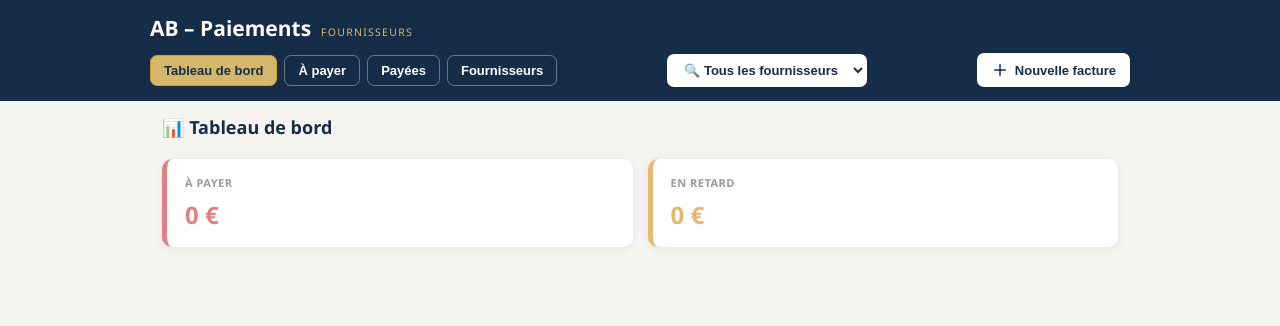
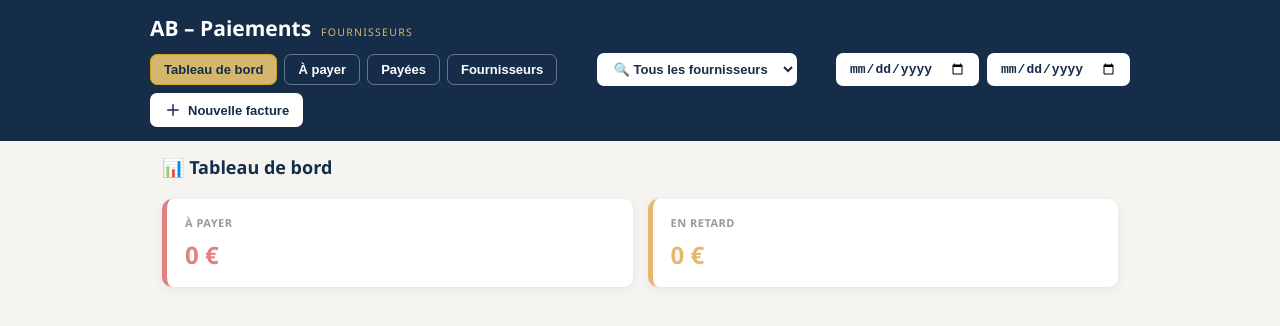
Before and after one commit to abrenov35/ab-facture, a React (Create React App) app: page / in a window 1280 px wide. Shown: the top 326 px of the page. Built offline with nearby package versions, Linux system fonts and the light colour scheme.

Commit message:
Ajouter filtres par période (de/à) - totaux et détails pour une plage de dates par fournisseur

```diff
--- a/src/AB_Paiements_FINAL.jsx
+++ b/src/AB_Paiements_FINAL.jsx
@@ -32,6 +32,8 @@ export default function ABPaiements() {
   const gs = useGoogleSheets();
   const [activeTab, setActiveTab] = useState('dashboard');
   const [fournisseurFiltre, setFournisseurFiltre] = useState('');
+  const [dateDebut, setDateDebut] = useState('');
+  const [dateFin, setDateFin] = useState('');
   const [factures, setFactures] = useState([]);
   const [fournisseurs, setFournisseurs] = useState([]);
   const [editingFacture, setEditingFacture] = useState(null);
@@ -92,6 +94,15 @@ export default function ABPaiements() {
   const facturesFiltrées = fournisseurFiltre
     ? factures.filter(f => f.fournisseur === fournisseurFiltre)
     : factures;
+
+  const facturesFiltreesPeriode = dateDebut && dateFin
+    ? facturesFiltrées.filter(f => {
+        const dateEch = new Date(f.dateEcheance);
+        const debut = new Date(dateDebut);
+        const fin = new Date(dateFin);
+        return dateEch >= debut && dateEch <= fin;
+      })
+    : facturesFiltrées;
 
   const handlePayer = (facture) => {
     setFactureToPay(facture);
@@ -246,6 +257,65 @@ export default function ABPaiements() {
               </select>
             </div>
 
+            {/* Filtres par période */}
+            <div style={{ display: 'flex', gap: '8px', alignItems: 'center', flexWrap: 'wrap' }}>
+              <input
+                type="date"
+                value={dateDebut}
+                onChange={(e) => setDateDebut(e.target.value)}
+                placeholder="De"
+                title="Date début"
+                style={{
+                  background: '#fff',
+                  color: '#162D49',
+                  border: '1px solid rgba(255,255,255,.35)',
+                  borderRadius: '7px',
+                  padding: '7px 12px',
+                  fontSize: '13px',
+                  fontWeight: 600,
+                  cursor: 'pointer',
+                  outline: 'none'
+                }}
+              />
+              <input
+                type="date"
+                value={dateFin}
+                onChange={(e) => setDateFin(e.target.value)}
+                placeholder="À"
+                title="Date fin"
+                style={{
+                  background: '#fff',
+                  color: '#162D49',
+                  border: '1px solid rgba(255,255,255,.35)',
+                  borderRadius: '7px',
+                  padding: '7px 12px',
+                  fontSize: '13px',
+                  fontWeight: 600,
+                  cursor: 'pointer',
+                  outline: 'none'
+                }}
+              />
+              {(dateDebut || dateFin) && (
+                <button
+                  onClick={() => { setDateDebut(''); setDateFin(''); }}
+                  title="Réinitialiser"
+                  style={{
+                    background: 'rgba(255,255,255,.2)',
+                    color: '#fff',
+                    border: '1px solid rgba(255,255,255,.35)',
+                    borderRadius: '7px',
+                    padding: '7px 12px',
+                    fontSize: '12px',
+                    fontWeight: 600,
+                    cursor: 'pointer',
+                    outline: 'none'
+                  }}
+                >
+                  ✕ Réinitialiser
+                </button>
+              )}
+            </div>
+
             {/* Bouton Nouvelle facture */}
             <button
               onClick={() => { setShowFormulaire(true); setEditingFacture(null); }}
@@ -321,6 +391,74 @@ export default function ABPaiements() {
               <StatCard titre="En retard" montant={formatMontant(totalEnRetard)} bg="rgba(232,182,110,.15)" color="#E8B66E" />
               {fournisseurFiltre && <StatCard titre="Total global" montant={formatMontant(totalGlobal)} bg="rgba(22,45,73,.10)" color="#162D49" />}
             </div>
+
+            {/* RÉSUMÉ DE LA PÉRIODE */}
+            {dateDebut && dateFin && (
+              <div style={{ marginBottom: '30px', background: '#fff', borderRadius: '12px', border: '2px solid #162D49', overflow: 'hidden', boxShadow: '0 2px 8px rgba(22,45,73,.10)' }}>
+                <div style={{ background: '#162D49', padding: '16px 20px', borderBottom: '3px solid #D4B76A' }}>
+                  <b style={{ fontSize: '15px', display: 'block', color: '#fff', marginBottom: '4px' }}>📅 Résumé de la période</b>
+                  <span style={{ fontSize: '12px', color: 'rgba(255,255,255,.80)' }}>Du {formatDate(dateDebut)} au {formatDate(dateFin)}</span>
+                </div>
+
+                {/* Cartes résumé période */}
+                <div style={{ padding: '20px', background: '#f5f5f5' }}>
+                  <div style={{ display: 'grid', gridTemplateColumns: 'repeat(auto-fit, minmax(150px, 1fr))', gap: '12px', marginBottom: '15px' }}>
+                    <div style={{ background: '#fff', padding: '12px', borderRadius: '8px', border: '1px solid #e8e8e8' }}>
+                      <small style={{ display: 'block', color: '#999', fontSize: '11px', fontWeight: 700, marginBottom: '4px' }}>À PAYER</small>
+                      <b style={{ fontSize: '16px', color: '#E08080' }}>{formatMontant(facturesFiltreesPeriode.filter(f => f.statut === 'à payer' && !estEnRetard(f.dateEcheance, f.statut)).reduce((sum, f) => sum + (parseFloat(f.montantTTC) || 0), 0))}</b>
+                    </div>
+                    <div style={{ background: '#fff', padding: '12px', borderRadius: '8px', border: '1px solid #e8e8e8' }}>
+                      <small style={{ display: 'block', color: '#999', fontSize: '11px', fontWeight: 700, marginBottom: '4px' }}>EN RETARD</small>
+                      <b style={{ fontSize: '16px', color: '#E8B66E' }}>{formatMontant(facturesFiltreesPeriode.filter(f => estEnRetard(f.dateEcheance, f.statut)).reduce((sum, f) => sum + (parseFloat(f.montantTTC) || 0), 0))}</b>
+                    </div>
+                    <div style={{ background: '#fff', padding: '12px', borderRadius: '8px', border: '1px solid #e8e8e8' }}>
+                      <small style={{ display: 'block', color: '#999', fontSize: '11px', fontWeight: 700, marginBottom: '4px' }}>PAYÉES</small>
+                      <b style={{ fontSize: '16px', color: '#7BB38F' }}>{formatMontant(facturesFiltreesPeriode.filter(f => f.statut === 'payée').reduce((sum, f) => sum + (parseFloat(f.montantTTC) || 0), 0))}</b>
+                    </div>
+                    <div style={{ background: '#D4B76A', padding: '12px', borderRadius: '8px', border: '2px solid #D4B76A' }}>
+                      <small style={{ display: 'block', color: 'rgba(22,45,73,.7)', fontSize: '11px', fontWeight: 700, marginBottom: '4px' }}>TOTAL</small>
+                      <b style={{ fontSize: '16px', color: '#162D49' }}>{formatMontant(facturesFiltreesPeriode.reduce((sum, f) => sum + (parseFloat(f.montantTTC) || 0), 0))}</b>
+                    </div>
+                  </div>
+                </div>
+
+                {/* Tableau détaillé de la période */}
+                {facturesFiltreesPeriode.length > 0 && (
+                  <div style={{ overflowX: 'auto' }}>
+                    <table style={{ width: '100%', borderCollapse: 'collapse', fontSize: '12px' }}>
+                      <thead>
+                        <tr style={{ background: '#f5f5f5', borderBottom: '2px solid #D4B76A', borderTop: '1px solid #e8e8e8' }}>
+                          <th style={{ padding: '12px 15px', textAlign: 'left', fontWeight: 700, color: '#162D49' }}>Fournisseur</th>
+                          <th style={{ padding: '12px 15px', textAlign: 'left', fontWeight: 700, color: '#162D49' }}>Échéance</th>
+                          <th style={{ padding: '12px 15px', textAlign: 'right', fontWeight: 700, color: '#162D49' }}>Montant</th>
+                          <th style={{ padding: '12px 15px', textAlign: 'center', fontWeight: 700, color: '#162D49' }}>Statut</th>
+                        </tr>
+                      </thead>
+                      <tbody>
+                        {sortByEcheance(facturesFiltreesPeriode).map((f, i) => (
+                          <tr key={f.id} style={{ background: i % 2 ? '#fff' : '#fafafa', borderBottom: '1px solid #e8e8e8' }}>
+                            <td style={{ padding: '10px 15px', fontSize: '12px', color: '#162D49' }}>{f.fournisseur}</td>
+                            <td style={{ padding: '10px 15px', fontSize: '12px', color: '#666' }}>{formatDate(f.dateEcheance)}</td>
+                            <td style={{ padding: '10px 15px', textAlign: 'right', fontWeight: 600, color: '#162D49' }}>{formatMontant(f.montantTTC)}</td>
+                            <td style={{ padding: '10px 15px', textAlign: 'center', fontSize: '11px' }}>
+                              {estEnRetard(f.dateEcheance, f.statut) && <span style={{ background: '#E08080', color: '#fff', padding: '2px 6px', borderRadius: '3px', fontSize: '10px' }}>Retard</span>}
+                              {f.statut === 'à payer' && !estEnRetard(f.dateEcheance, f.statut) && <span style={{ background: '#162D49', color: '#fff', padding: '2px 6px', borderRadius: '3px', fontSize: '10px' }}>À payer</span>}
+                              {f.statut === 'payée' && <span style={{ background: '#7BB38F', color: '#fff', padding: '2px 6px', borderRadius: '3px', fontSize: '10px' }}>Payée</span>}
+                            </td>
+                          </tr>
+                        ))}
+                      </tbody>
+                    </table>
+                  </div>
+                )}
+
+                {facturesFiltreesPeriode.length === 0 && (
+                  <div style={{ padding: '20px', textAlign: 'center', color: '#999', fontSize: '13px' }}>
+                    Aucune facture pour cette période
+                  </div>
+                )}
+              </div>
+            )}
 
             {/* À PAYER PAR MOIS */}
             {(() => {
```
